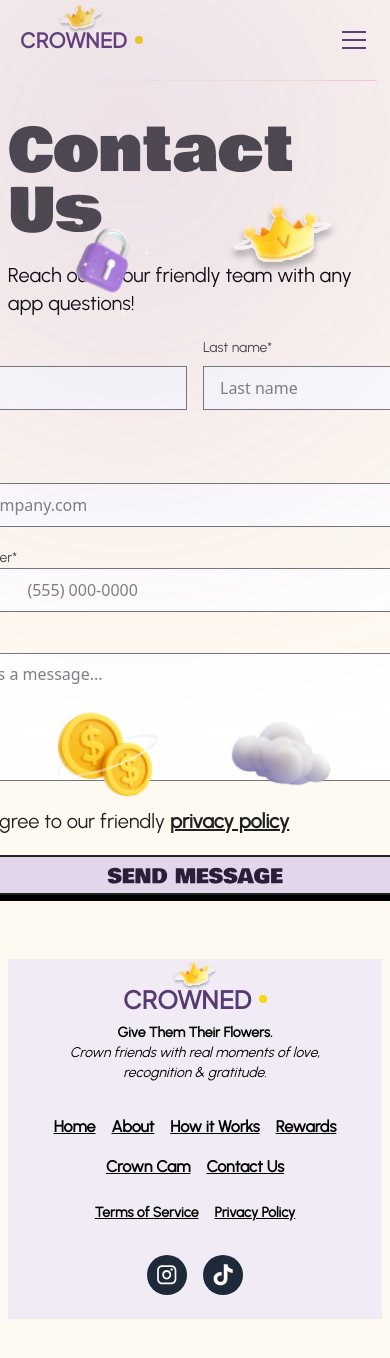
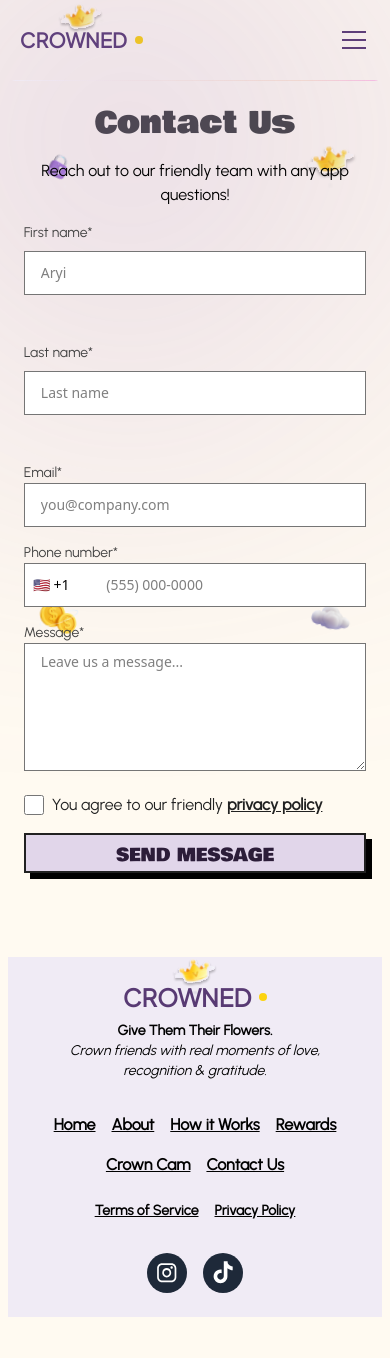
Before and after one commit to nischitha141/crowned-landing-Page, a Next.js app: page /contact in a window 390 px wide. Shown: the top 1358 px of the page. After the commit the page ends 1337 px from the top, so only its background shows below. Built offline with nearby package versions, Linux system fonts and the light colour scheme.

Commit message:
fix: responsive

```diff
--- a/src/app/contact/page.tsx
+++ b/src/app/contact/page.tsx
@@ -127,18 +127,18 @@
   return (
     <div className="relative container">
       <Header />
-      <div className="flex flex-col items-center justify-center gap-5 my-10 relative">
-        <h1 className="text-6xl font-bowlby text-[#424242]">Contact Us</h1>
-        <p className="text-xl font-sans">
+      <div className="flex flex-col items-center justify-center gap-4 md:gap-5 my-6 md:my-10 relative px-4 md:px-0">
+        <h1 className="text-3xl md:text-5xl lg:text-6xl font-bowlby text-[#424242] text-center leading-tight">Contact Us</h1>
+        <p className="text-base md:text-xl font-sans text-center max-w-md md:max-w-none z-50">
           Reach out to our friendly team with any app questions!
         </p>
 
-        <form onSubmit={handleSubmit} className="w-[544px] flex flex-col items-center justify-center gap-5">
-          <div className="w-full flex gap-4 items-start justify-between">
+        <form onSubmit={handleSubmit} className="w-full z-50 max-w-[544px] flex flex-col items-center justify-center gap-4 md:gap-5">
+          <div className="w-full flex flex-col sm:flex-row gap-4 items-start justify-between">
             <div className="flex flex-col items-start gap-2 w-full">
               <label
                 htmlFor="firstName"
-                className="text-[#424242] font-sans text-[14px]"
+                className="text-[#424242] font-sans text-sm md:text-[14px]"
               >
                 First name*
               </label>
@@ -148,7 +148,7 @@
                   id="firstName"
                   value={formData.firstName}
                   onChange={(e) => handleNameChange("firstName", e.target.value)}
-                  className={`w-full h-[44px] px-4 bg-white border-1 focus:outline-none ${
+                  className={`w-full h-[44px] px-4 bg-white border-1 focus:outline-none text-sm md:text-base ${
                     errors.firstName ? "border-red-500" : "border-[#757575]"
                   }`}
                   placeholder="Aryi"
@@ -174,7 +174,7 @@
             <div className="flex flex-col items-start gap-2 w-full">
               <label
                 htmlFor="lastName"
-                className="text-[#424242] font-sans text-[14px]"
+                className="text-[#424242] font-sans text-sm md:text-[14px]"
               >
                 Last name*
               </label>
@@ -184,7 +184,7 @@
                   id="lastName"
                   value={formData.lastName}
                   onChange={(e) => handleNameChange("lastName", e.target.value)}
-                  className={`w-full h-[44px] px-4 bg-white border-1 focus:outline-none ${
+                  className={`w-full h-[44px] px-4 bg-white border-1 focus:outline-none text-sm md:text-base ${
                     errors.lastName ? "border-red-500" : "border-[#757575]"
                   }`}
                   placeholder="Last name"
@@ -211,7 +211,7 @@
           <div className="flex flex-col w-full">
             <label
               htmlFor="email"
-              className="text-[#424242] font-sans text-[14px]"
+              className="text-[#424242] font-sans text-sm md:text-[14px]"
             >
               Email*
             </label>
@@ -221,7 +221,7 @@
                 id="email"
                 value={formData.email}
                 onChange={(e) => handleInputChange("email", e.target.value)}
-                className={`w-full h-[44px] px-4 bg-white border-1 focus:outline-none ${
+                className={`w-full h-[44px] px-4 bg-white border-1 focus:outline-none text-sm md:text-base ${
                   errors.email ? "border-red-500" : "border-[#757575]"
                 }`}
                 placeholder="you@company.com"
@@ -245,7 +245,7 @@
           <div className="flex flex-col w-full">
             <label
               htmlFor="phone"
-              className="text-[#424242] font-sans text-[14px]"
+              className="text-[#424242] font-sans text-sm md:text-[14px]"
             >
               Phone number*
             </label>
@@ -261,7 +261,7 @@
                     );
                     handleInputChange("countryCode", code);
                   }}
-                  className={`h-[44px] px-4 bg-white border-1 border-r-0 focus:outline-none w-[100px] appearance-none ${
+                  className={`h-[44px] px-2 md:px-4 bg-white border-1 border-r-0 focus:outline-none w-[80px] md:w-[100px] appearance-none text-sm md:text-base ${
                     errors.phone || errors.countryCode ? "border-red-500" : "border-[#757575]"
                   }`}
                   onFocus={() => handleFocus("phone")}
@@ -278,7 +278,7 @@
                   id="phone"
                   value={formData.phone}
                   onChange={(e) => handlePhoneChange(e.target.value)}
-                  className={`w-full h-[44px] px-4 bg-white border-1 border-l-0 focus:outline-none ${
+                  className={`w-full h-[44px] px-4 bg-white border-1 border-l-0 focus:outline-none text-sm md:text-base ${
                     errors.phone || errors.countryCode ? "border-red-500" : "border-[#757575]"
                   }`}
                   placeholder="(555) 000-0000"
@@ -304,7 +304,7 @@
           <div className="flex flex-col w-full">
             <label
               htmlFor="message"
-              className="text-[#424242] font-sans text-[14px]"
+              className="text-[#424242] font-sans text-sm md:text-[14px]"
             >
               Message*
             </label>
@@ -313,7 +313,7 @@
                 id="message"
                 value={formData.message}
                 onChange={(e) => handleInputChange("message", e.target.value)}
-                className={`w-full h-[128px] px-4 py-2 bg-white border-1 focus:outline-none ${
+                className={`w-full h-[128px] px-4 py-2 bg-white border-1 focus:outline-none text-sm md:text-base ${
                   errors.message ? "border-red-500" : "border-[#757575]"
                 }`}
                 placeholder="Leave us a message..."
@@ -333,7 +333,7 @@
               <p className="text-red-500 text-sm mt-1">{errors.message}</p>
             )}
           </div>
-          <div className="flex flex-col items-start gap-2 text-[14px] font-sans text-[#424242] w-full">
+          <div className="flex flex-col items-start gap-2 text-sm md:text-[14px] font-sans text-[#424242] w-full">
             <div className="flex items-center gap-2">
               <input
                 type="checkbox"
@@ -344,7 +344,7 @@
                   errors.privacy ? "border-red-500" : "border-[#757575]"
                 }`}
               />
-              <label htmlFor="privacy" className="text-[#212121] text-xl">
+              <label htmlFor="privacy" className="text-[#212121] text-base md:text-xl">
                 You agree to our friendly{" "}
                 <span>
                   {" "}
@@ -362,7 +362,7 @@
             <button
               type="submit"
               disabled={isLoading}
-              className={`w-full text-nowrap border-2 border-[#212121] bg-[#E1D6EA] shadow-[6px_6px_0px_#000000] py-1.5 px-3 h-[40px] font-bowlby font-[400] text-xl text-[#2C1D39] text-center transition-all duration-200 ${
+              className={`w-full text-nowrap border-2 border-[#212121] bg-[#E1D6EA] shadow-[6px_6px_0px_#000000] py-1.5 px-3 h-[40px] md:h-[44px] font-bowlby font-[400] text-lg md:text-xl text-[#2C1D39] text-center transition-all duration-200 ${
                 isLoading
                   ? "opacity-50 cursor-not-allowed"
                   : "cursor-pointer hover:shadow-[9px_9px_0px_#000000] hover:opacity-90"
@@ -374,28 +374,28 @@
         </form>
 
         <Image
-          className="absolute top-[10%] right-[10%] z-50"
+          className="absolute top-[5%] md:top-[10%] right-[5%] md:right-[10%] z-10 w-16 h-12 md:w-[125px] md:h-[100px]"
           src="/assets/crown.svg"
           alt="crown"
           width={125}
           height={100}
         />
         <Image
-          className="absolute top-[10%] left-[10%] z-50"
+          className="absolute top-[5%] md:top-[10%] left-[5%] md:left-[10%] z-10 w-16 h-12 md:w-[125px] md:h-[100px]"
           src="/assets/lock.svg"
           alt="lock"
           width={125}
           height={100}
         />
         <Image
-          className="absolute bottom-[10%] right-[10%] z-50"
+          className="absolute bottom-[30%] md:bottom-[20%] right-[5%] md:right-[10%] z-10 w-16 h-12 md:w-[125px] md:h-[100px]"
           src="/assets/cloud.svg"
           alt="cloud"
           width={125}
           height={100}
         />
         <Image
-          className="absolute bottom-[10%] left-[10%] z-50"
+          className="absolute bottom-[30%] md:bottom-[20%] left-[5%] md:left-[10%] z-10 w-16 h-12 md:w-[125px] md:h-[100px]"
           src="/assets/fifth_section_coin.svg"
           alt="lock"
           width={125}
@@ -403,6 +403,7 @@
         />
       </div>
 
+      <div className="h-10 md:h-32"></div>
       <Toaster />
       <Footer />
     </div>
--- a/src/components/FooterAlternates/index.tsx
+++ b/src/components/FooterAlternates/index.tsx
@@ -5,6 +5,7 @@
 
 const index = () => {
   const handleNavigation = (sectionId: string) => {
+    try {
       // Check if we're on the home page
       if (window.location.pathname === '/') {
         // If we're on home page, scroll to section centered in viewport
@@ -27,10 +28,15 @@
         // If we're on another page, navigate to home with hash
         window.location.href = `/#${sectionId}`;
       }
+    } catch (error) {
+      console.error('Navigation error:', error);
+      // Fallback to simple navigation
+      window.location.href = `/#${sectionId}`;
+    }
   };
 
   return (
-    <div className="my-16 md:my-28 flex flex-col md:flex-row items-center md:items-start justify-between gap-8 md:gap-5 bg-[#F0EBF5] p-6 md:p-10">
+    <div className="my-5 md:my-12 flex flex-col md:flex-row items-center md:items-start justify-between gap-8 md:gap-5 bg-[#F0EBF5] p-6 md:p-10 relative z-30 pointer-events-auto">
       {/* Logo Section */}
       <div className="flex flex-col items-center md:items-start justify-start text-center md:text-left">
         <Link href={"/"} className="cursor-pointer">
@@ -60,44 +66,60 @@
         <div className="mb-6">
           <ul className="font-sans font-extrabold text-base md:text-xl flex flex-wrap items-center justify-center gap-4 md:gap-8">
             <li>
-              <Link href={"/"} className="underline whitespace-nowrap">
+              <Link href={"/"} className="underline whitespace-nowrap hover:text-[#583A73] transition-colors cursor-pointer">
                 Home
               </Link>
             </li>
             <li>
               <button
-                onClick={() => handleNavigation("section-two")}
-                className="cursor-pointer underline whitespace-nowrap"
+                onClick={(e) => {
+                  e.preventDefault();
+                  e.stopPropagation();
+                  handleNavigation("section-two");
+                }}
+                className="cursor-pointer underline whitespace-nowrap hover:text-[#583A73] transition-colors bg-transparent border-none p-0 text-inherit font-inherit"
               >
                 About
               </button>
             </li>
             <li>
               <button
-                onClick={() => handleNavigation("section-three")}
-                className="cursor-pointer underline whitespace-nowrap"
+                onClick={(e) => {
+                  e.preventDefault();
+                  e.stopPropagation();
+                  handleNavigation("section-three");
+                }}
+                className="cursor-pointer underline whitespace-nowrap hover:text-[#583A73] transition-colors bg-transparent border-none p-0 text-inherit font-inherit"
               >
                 How it Works
               </button>
             </li>
             <li>
               <button
-                onClick={() => handleNavigation("section-four")}
-                className="cursor-pointer underline whitespace-nowrap"
+                onClick={(e) => {
+                  e.preventDefault();
+                  e.stopPropagation();
+                  handleNavigation("section-four");
+                }}
+                className="cursor-pointer underline whitespace-nowrap hover:text-[#583A73] transition-colors bg-transparent border-none p-0 text-inherit font-inherit"
               >
                 Rewards
               </button>
             </li>
             <li>
               <button
-                onClick={() => handleNavigation("section-five")}
-                className="cursor-pointer underline whitespace-nowrap"
+                onClick={(e) => {
+                  e.preventDefault();
+                  e.stopPropagation();
+                  handleNavigation("section-five");
+                }}
+                className="cursor-pointer underline whitespace-nowrap hover:text-[#583A73] transition-colors bg-transparent border-none p-0 text-inherit font-inherit"
               >
                 Crown Cam
               </button>
             </li>
             <li>
-              <Link href={"/contact"} className="underline whitespace-nowrap">
+              <Link href={"/contact"} className="underline whitespace-nowrap hover:text-[#583A73] transition-colors cursor-pointer">
                 Contact Us
               </Link>
             </li>
@@ -106,12 +128,24 @@
         <div className="flex gap-6 md:gap-10">
           <ul className="font-sans font-extrabold text-sm md:text-lg flex items-center justify-center gap-4 md:gap-8">
             <li>
-              <Link href={"/terms"} className="underline whitespace-nowrap">
+              <Link
+                href={"/terms"}
+                className="underline whitespace-nowrap hover:text-[#583A73] transition-colors cursor-pointer inline-block"
+                onClick={(e) => {
+                  e.stopPropagation();
+                }}
+              >
                 Terms of Service
               </Link>
             </li>
             <li>
-              <Link href={"/policy"} className="underline whitespace-nowrap">
+              <Link
+                href={"/policy"}
+                className="underline whitespace-nowrap hover:text-[#583A73] transition-colors cursor-pointer inline-block"
+                onClick={(e) => {
+                  e.stopPropagation();
+                }}
+              >
                 Privacy Policy
               </Link>
             </li>
```
Also changed, not shown: src/app/terms/page.tsx (+6 -4 lines), src/hooks/useContact.ts (+5 -2 lines). Lines whose indentation alone changed are shown as unchanged.
